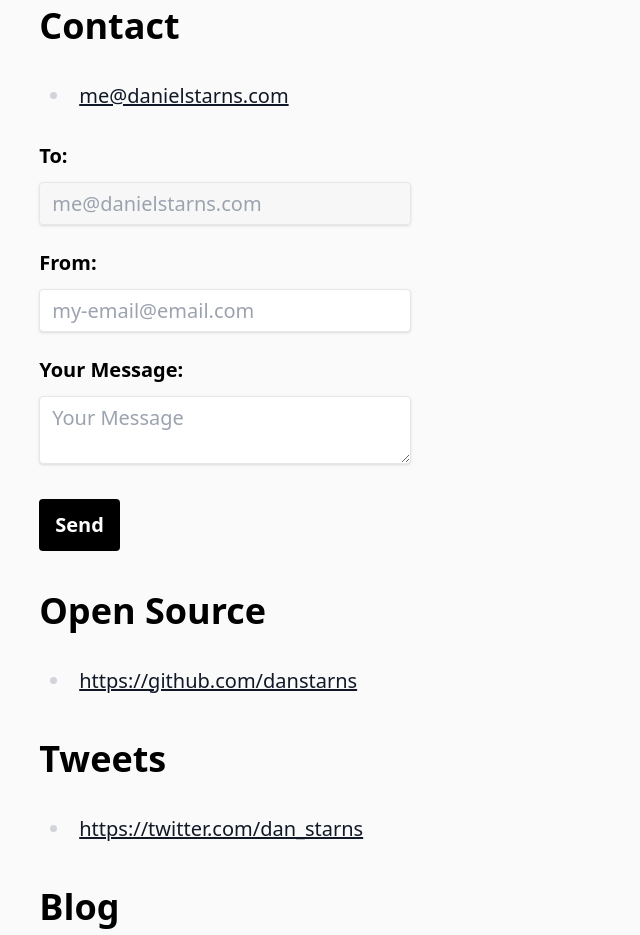
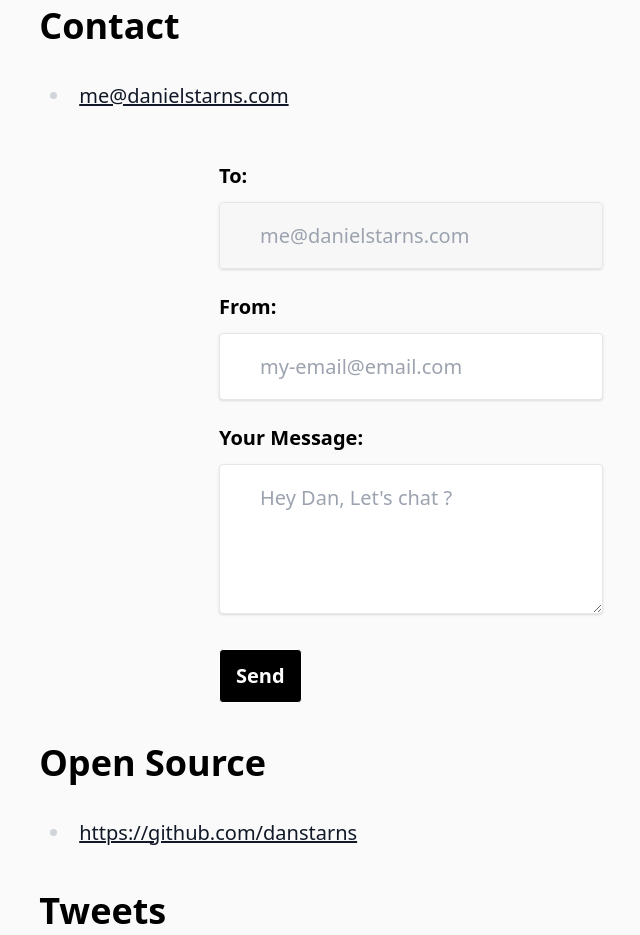
Before and after one commit to danstarns/website, a React app in the folder client/: page / in a window 1280 px wide. Shown: the part 1000-1935 px from the top of the page, without its empty margins (229-869 px from the left). Built offline with nearby package versions, Linux system fonts and the light colour scheme.

Commit message:
style: contact form

```diff
--- a/client/src/components/Contact.tsx
+++ b/client/src/components/Contact.tsx
@@ -38,6 +38,7 @@
           <a href="mailto:me@danielstarns.com">me@danielstarns.com</a>
         </li>
       </ul>
+      <div className="flex flex-column justify-center align-center">
         {error && <p>Something went wrong! Try emailing direct.</p>}
         {!error && (
           <form onSubmit={onSubmit}>
@@ -65,7 +66,7 @@
               <FormInput
                 id="message"
                 label="Your Message"
-              placeholder="Your Message"
+                placeholder="Hey Dan, Let's chat ?"
                 disabled={isSubmitted}
                 required={false}
                 type="text"
@@ -73,7 +74,21 @@
               ></FormInput>
             </div>
             <button
-            className="mt-6 bg-black hover:bg-lightgrey text-white hover:text-black hover:border hover:border-black font-bold py-2 px-4 rounded  focus:bg-lightgrey focus:text-black "
+              className="
+                mt-6
+                bg-black
+                hover:bg-lightgrey
+                text-white
+                hover:text-black
+                border
+                border-white
+                hover:border-black
+                font-bold
+                py-2
+                px-4
+                rounded
+                focus:bg-lightgrey
+                focus:text-black"
               type="submit"
               disabled={isSubmitted}
             >
@@ -81,6 +96,7 @@
             </button>
           </form>
         )}
+      </div>
     </Section>
   );
 }
--- a/client/src/components/FormInput.tsx
+++ b/client/src/components/FormInput.tsx
@@ -9,13 +9,34 @@
   textArea?: boolean;
 }
 
-export const className =
-  "form-control sm:w-3/6 shadow appearance-none border rounded w-full py-2 px-3 text-gray-700 leading-tight focus:outline-none focus:shadow-outline";
+export const className = `
+    form-control
+    shadow
+    appearance-none
+    border
+    rounded
+    w-full
+    sm:w-96
+    py-5
+    px-5
+    sm:px-10
+    text-gray-700
+    leading-tight
+    focus:outline-none
+    focus:shadow-outline
+  `;
 
 export const FormInput = (props: Props) => {
   return (
     <div>
-      <label htmlFor={props.id} className="block font-bold mb-2">
+      <label
+        htmlFor={props.id}
+        className="
+          block
+          font-bold
+          mb-2
+        "
+      >
         {props.label}:
       </label>
       {props.textArea ? (
@@ -27,6 +48,7 @@
           required={true}
           defaultValue={props.defaultValue}
           disabled={props.disabled}
+          style={{ height: "150px" }}
         ></textarea>
       ) : (
         <input
```
Lines whose indentation alone changed are shown as unchanged.
